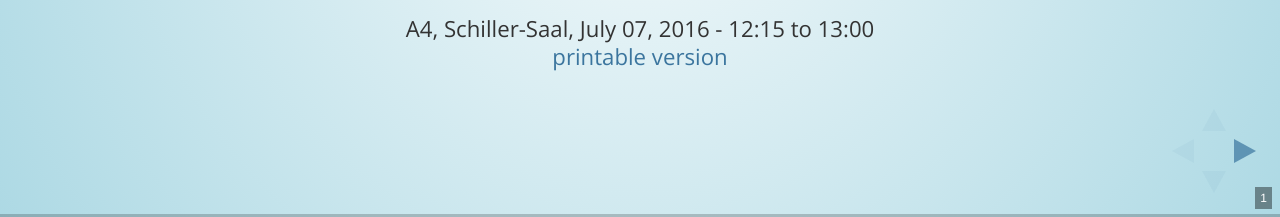
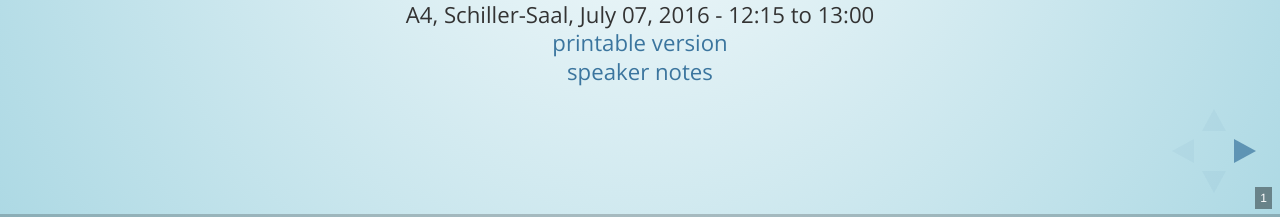
Before and after one commit to peterkir/jfs2016, a website: page jfs2016-slides/index.html in a window 1280 px wide. Shown: the part 583-800 px from the top of the page. Drawn offline with nearby package versions, Linux system fonts and the light colour scheme.

Commit message:
creating presentation

```diff
--- a/jfs2016-slides/index.html
+++ b/jfs2016-slides/index.html
@@ -52,7 +52,8 @@
 				<p>
                 <small>
                     A4, Schiller-Saal, July 07, 2016 - 12:15 to 13:00<br>
-                    <a href="?print-pdf">printable version</a>
+                    <a href="?print-pdf">printable version</a><br>
+                    <a href="./speakerNotes.html">speaker notes</a>
                 </small>
                 </p>
             </section>
```
